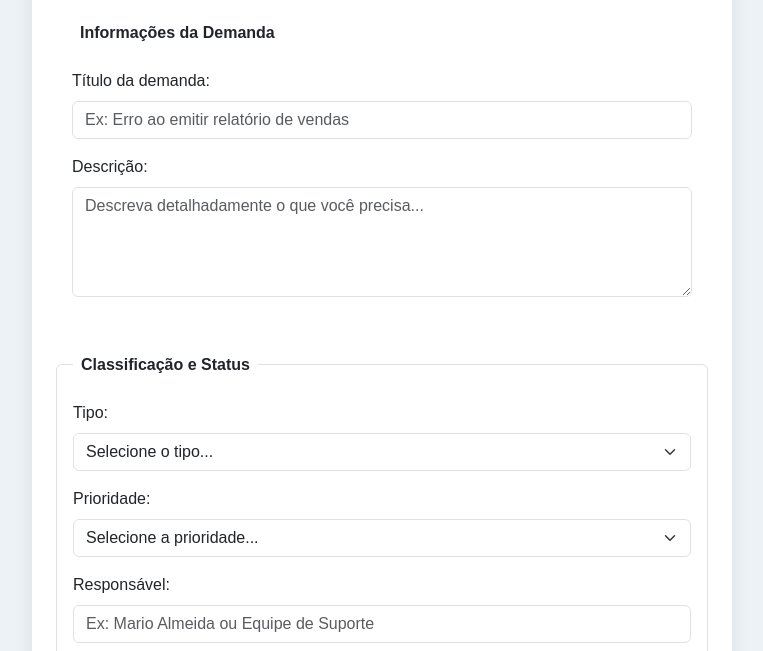
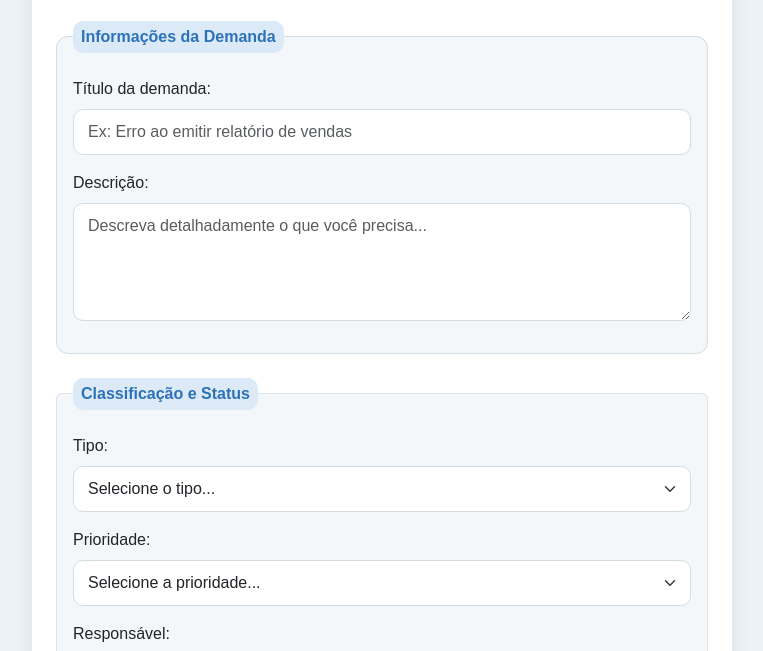
Before and after one commit to MEIOSSI/PI-II-TIME-N1, a plain HTML site: page index.html in a window 1280 px wide. Shown: the part 113-764 px from the top of the page, without its empty margins (258-1021 px from the left). Drawn offline with nearby package versions, Linux system fonts and the light colour scheme.

Commit message:
add fieldset, legend e campos do formulário
Add estilo do fieldset (borda e fundo), da legend (destaque azul) e dos campos de formulário (form-control e form-select), incluindo o estado de foco ao clicar neles.

```diff
--- a/style.css
+++ b/style.css
@@ -20,3 +20,29 @@ h1 {
 p.text-muted {
   text-align: center;
 }
+
+fieldset {
+    border: 1px solid #d4dde1;
+    border-radius: 12px;
+    background-color: #f4f7f9;
+}
+
+legend {
+    color: #2d72b8;
+    background-color: #dceaf7;
+    padding: 4px 12px;
+    border-radius: 10px;
+}
+
+.form-control,
+.form-select {
+    border-radius: 10px;
+    padding: 10px 14px;
+    border: 1px solid #d4dde1;
+}
+
+.form-control:focus,
+.form-select:focus {
+    border-color: #d4dde1;
+    box-shadow: 0 0 0 0.2rem rgba(111, 45, 189, 0.15);
+}
```
